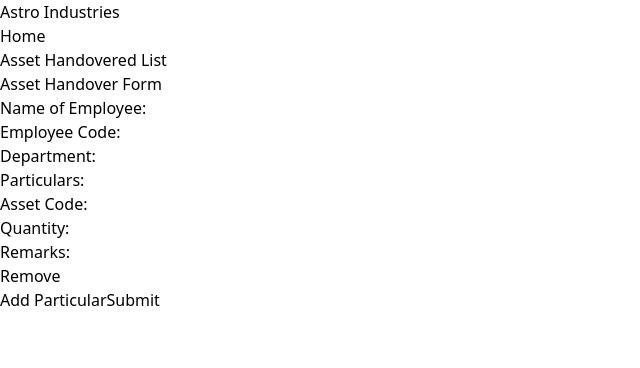
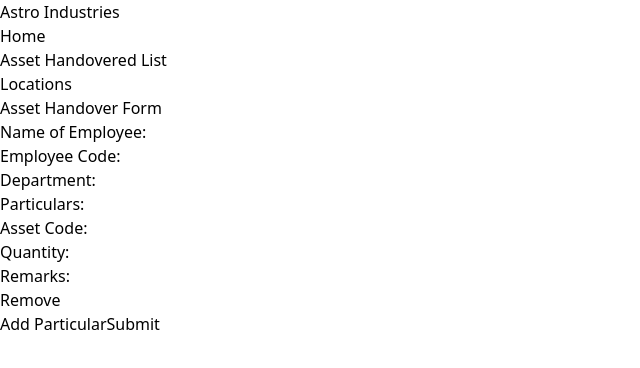
Before and after one commit to AbdulMuhaim/AstraTask, a React (Vite) app: page / in a window 1280 px wide. Shown: the top 368 px of the page, without its empty margins (0-640 px from the left). Built offline with nearby package versions, Linux system fonts and the light colour scheme.

Commit message:
map added2

```diff
--- a/src/pages/Header.jsx
+++ b/src/pages/Header.jsx
@@ -21,6 +21,9 @@
           <p onClick={()=>navigate('/list')} className="text-white hover:text-gray-300 cursor-pointer">
             Asset Handovered List
           </p>
+          <p onClick={()=>navigate('/locations')} className="text-white hover:text-gray-300 cursor-pointer">
+            Locations
+          </p>
         </div>
       </div>
     </nav>
```
